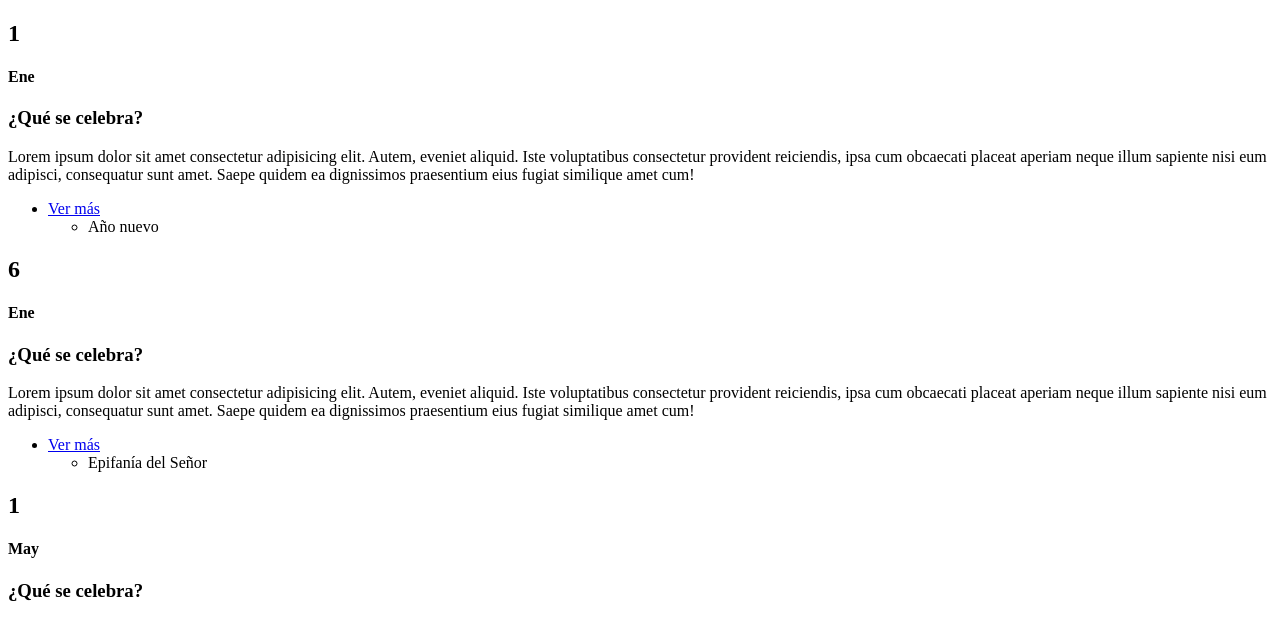
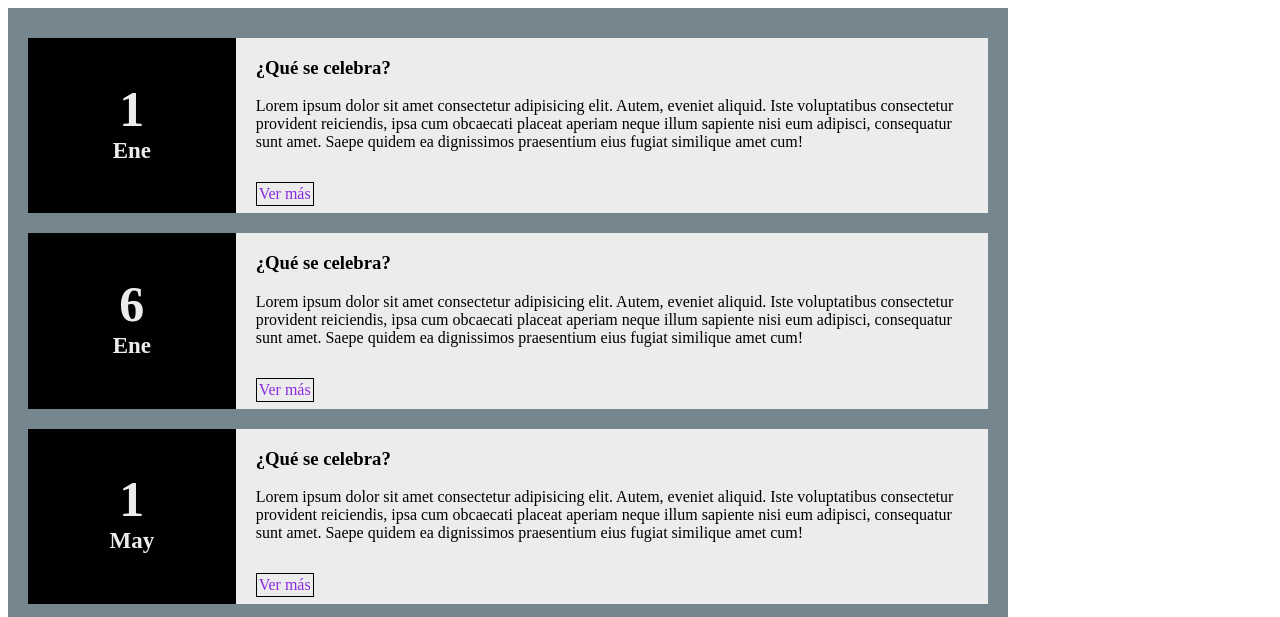
Before and after one commit to EvaMLopez/List_events_with_dropdown, a plain HTML site: page index.html in a window 1280 px wide. Shown: the top 617 px of the page. Drawn offline with Linux system fonts and the light colour scheme; the site is published under a folder, as on GitHub Pages, so addresses that start at the root find nothing.

Commit message:
testing url

```diff
--- a/index.html
+++ b/index.html
@@ -4,7 +4,7 @@
     <meta charset="UTF-8">
     <meta name="viewport" content="width=device-width, initial-scale=1.0">
     <title>List events with dropdown</title>
-    <link rel="stylesheet" href="/./assets/styles.css">
+    <link rel="stylesheet" href="./assets/styles.css">
 </head>
 <body>
     <main>
```
